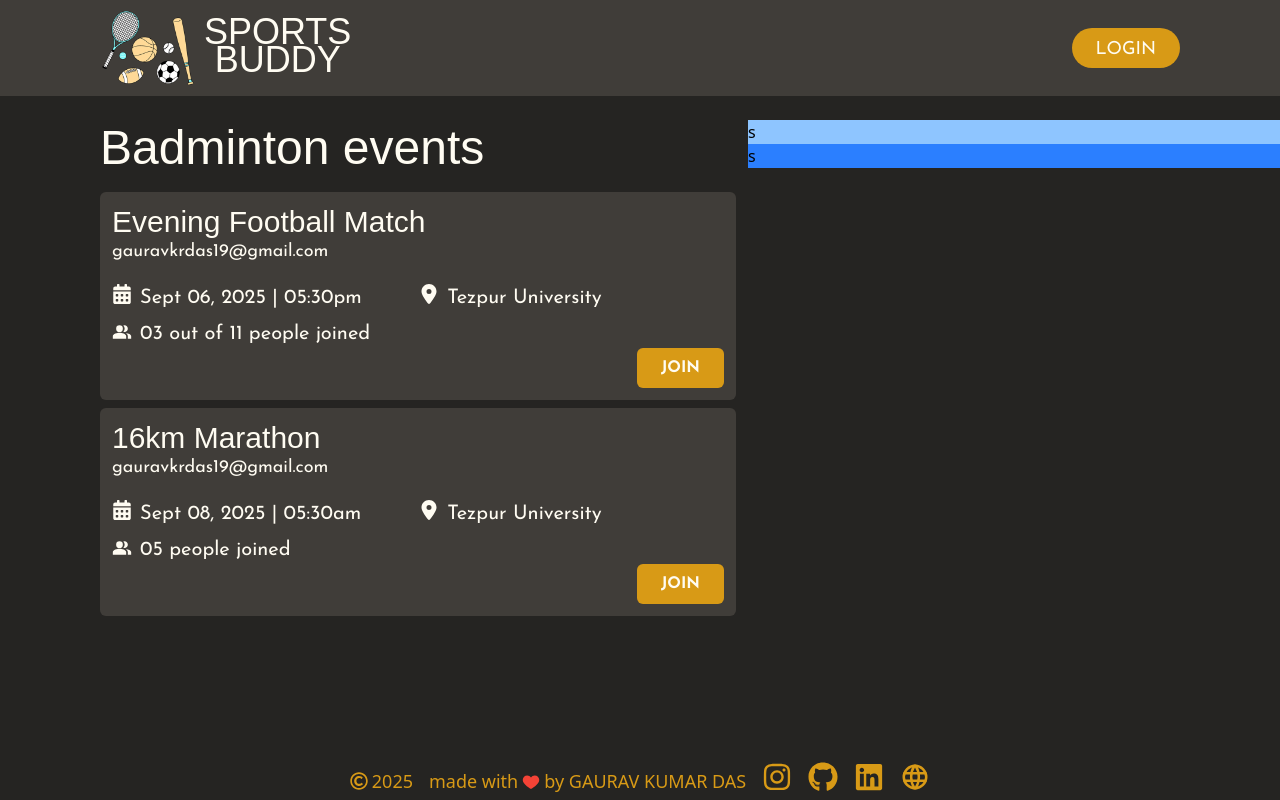
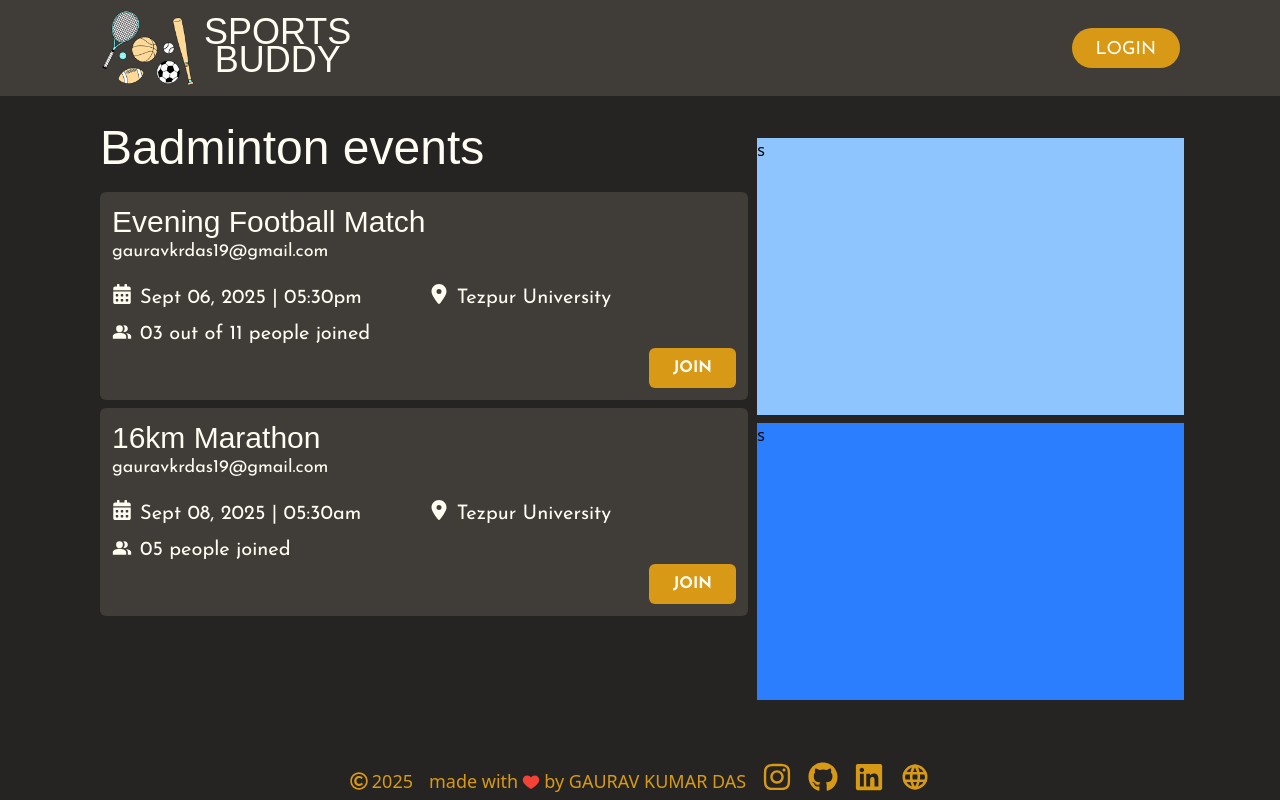
Before and after one commit to gaurav1-9/sports-buddy, a React (Vite) app: page /sports/badminton in a window 1280 px wide. Built offline with nearby package versions, Linux system fonts and the light colour scheme; a web font is replaced by a local one.

Commit message:
sticky layout done

```diff
--- a/src/components/EventLists.jsx
+++ b/src/components/EventLists.jsx
@@ -4,7 +4,7 @@ import { FaLocationDot } from "react-icons/fa6";
 
 const EventLists = ({ events, joinEvent }) => {
     return (
-        <div className="w-full lg:pr-3 flex flex-col gap-2">
+        <div className="w-full flex flex-col gap-2">
             {
                 events.map((event, index) => (
                     <div
--- a/src/pages/SportEvents.jsx
+++ b/src/pages/SportEvents.jsx
@@ -36,8 +36,8 @@ const SportEvents = () => {
                 <EventLists events={events} joinEvent={joinEvent} />
             </div>
 
-            <div className="lg:w-2/5">
-                <div className="fixed top-30 z-40 flex flex-col w-full">
+            <div className="mt-5 lg:fixed top-19 z-30 right-24 lg:w-2/6 lg:h-screen">
+                <div className="lg:mt-8 flex flex-col w-full h-8/11 gap-2 py-2.5">
                     <div className="h-1/2 bg-blue-300 w-full">s</div>
                     <div className="h-1/2 bg-blue-500 w-full">s</div>
                 </div>
```
